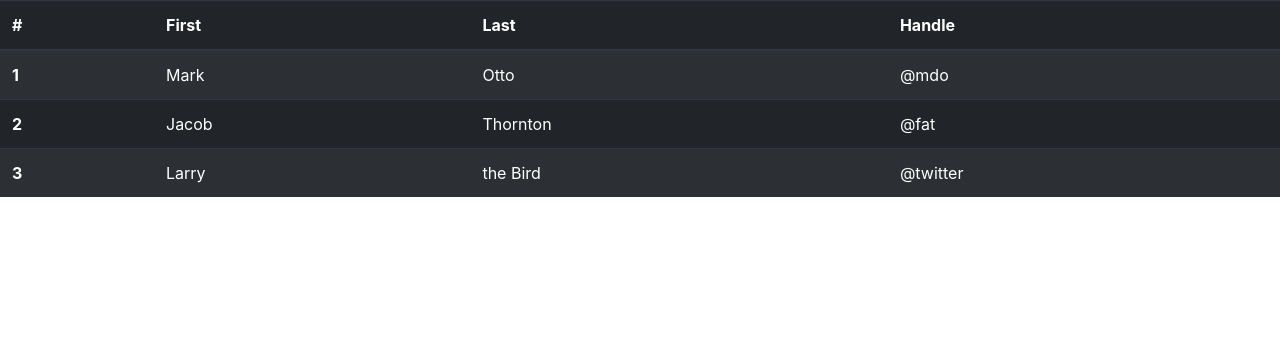
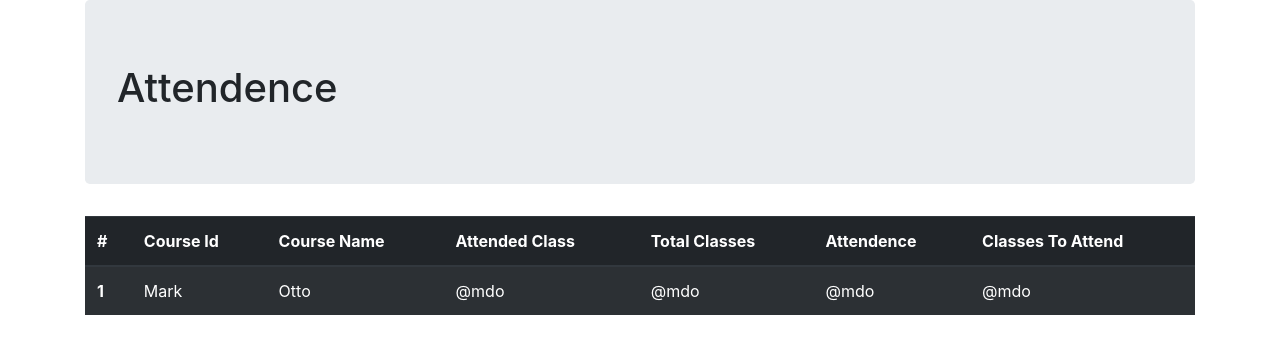
Before and after one commit to safwanvk/erp, a Django app: template student/templates/student/attendence.html in a window 1280 px wide. Shown: the part 56-410 px from the top of the page. Run offline with Django 3.2, Linux system fonts and the light colour scheme; the template is opened without the code that fills it, so the values that code supplies are empty; some libraries are stand-ins or nearby versions.

Commit message:
:art: Set template attendence

```diff
--- a/student/templates/student/attendence.html
+++ b/student/templates/student/attendence.html
@@ -3,13 +3,20 @@
 
 {% block content %}
 {% include 'student/navbar.html' %}
+<div class="container">
+    <div class="jumbotron">
+        <h1>Attendence</h1>
+    </div>
     <table class="table table-striped table-dark">
         <thead>
           <tr>
             <th scope="col">#</th>
-        <th scope="col">First</th>
-        <th scope="col">Last</th>
-        <th scope="col">Handle</th>
+            <th scope="col">Course Id</th>
+            <th scope="col">Course Name</th>
+            <th scope="col">Attended Class</th>
+            <th scope="col">Total Classes</th>
+            <th scope="col">Attendence</th>
+            <th scope="col">Classes To Attend</th>
           </tr>
         </thead>
         <tbody>
@@ -18,20 +25,13 @@
             <td>Mark</td>
             <td>Otto</td>
             <td>@mdo</td>
-      </tr>
-      <tr>
-        <th scope="row">2</th>
-        <td>Jacob</td>
-        <td>Thornton</td>
-        <td>@fat</td>
-      </tr>
-      <tr>
-        <th scope="row">3</th>
-        <td>Larry</td>
-        <td>the Bird</td>
-        <td>@twitter</td>
+            <td>@mdo</td>
+            <td>@mdo</td>
+            <td>@mdo</td>
           </tr>
         </tbody>
       </table>
 
+</div>
+
 {% endblock %}
--- a/student/templates/student/index.html
+++ b/student/templates/student/index.html
@@ -8,7 +8,7 @@
         <h1>Welcome </h1>
         <!--<p>Bootstrap is the most popular HTML, CSS, and JS framework for developing
         responsive, mobile-first projects on the web.</p>-->
-      </div>
+    </div>
     <div class="row">
         <div class="col-sm-4">
           <div class="card">
--- a/student/urls.py
+++ b/student/urls.py
@@ -2,6 +2,6 @@ from django.urls import path
 from . import views
 
 urlpatterns = [
-    path('', views.index, name='index')
-
+    path('', views.index, name='index'),
+    path('attendence/', views.view_attendence, name='view-attendence')
 ]
--- a/student/views.py
+++ b/student/views.py
@@ -5,3 +5,6 @@ from django.http import HttpResponse
 
 def index(request):
     return render(request, 'student/index.html')
+
+def view_attendence(request):
+    return render(request, 'student/attendence.html')
```
Lines whose indentation alone changed are shown as unchanged.
